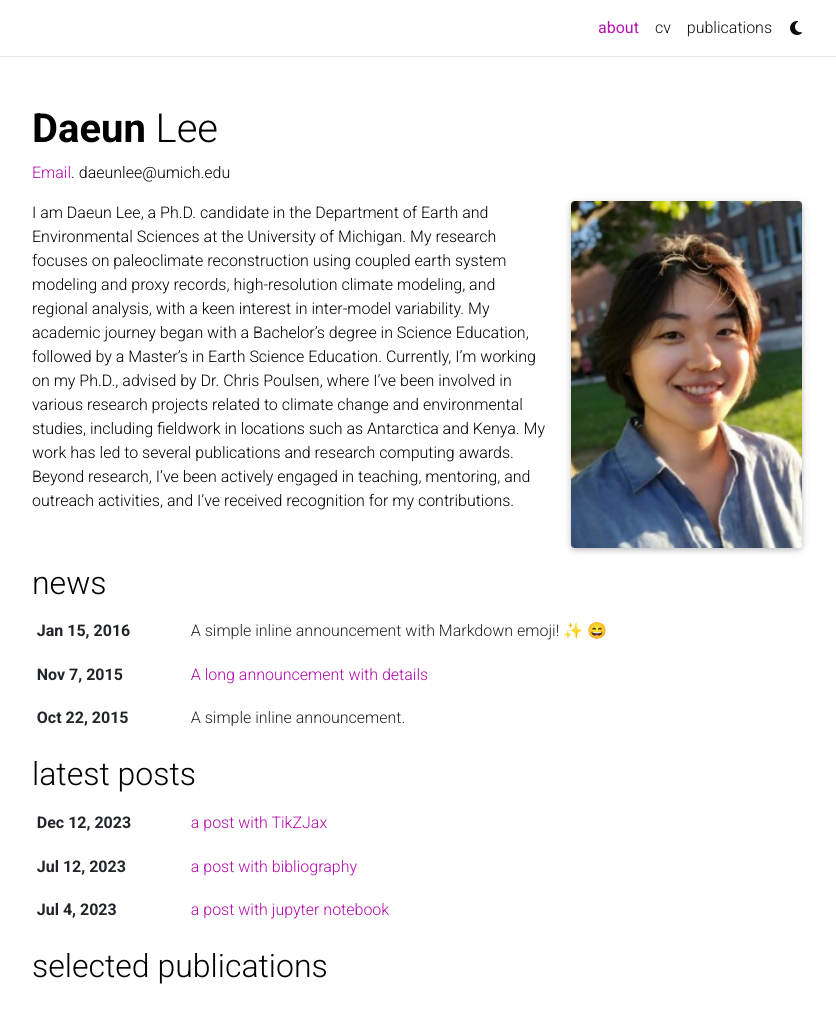
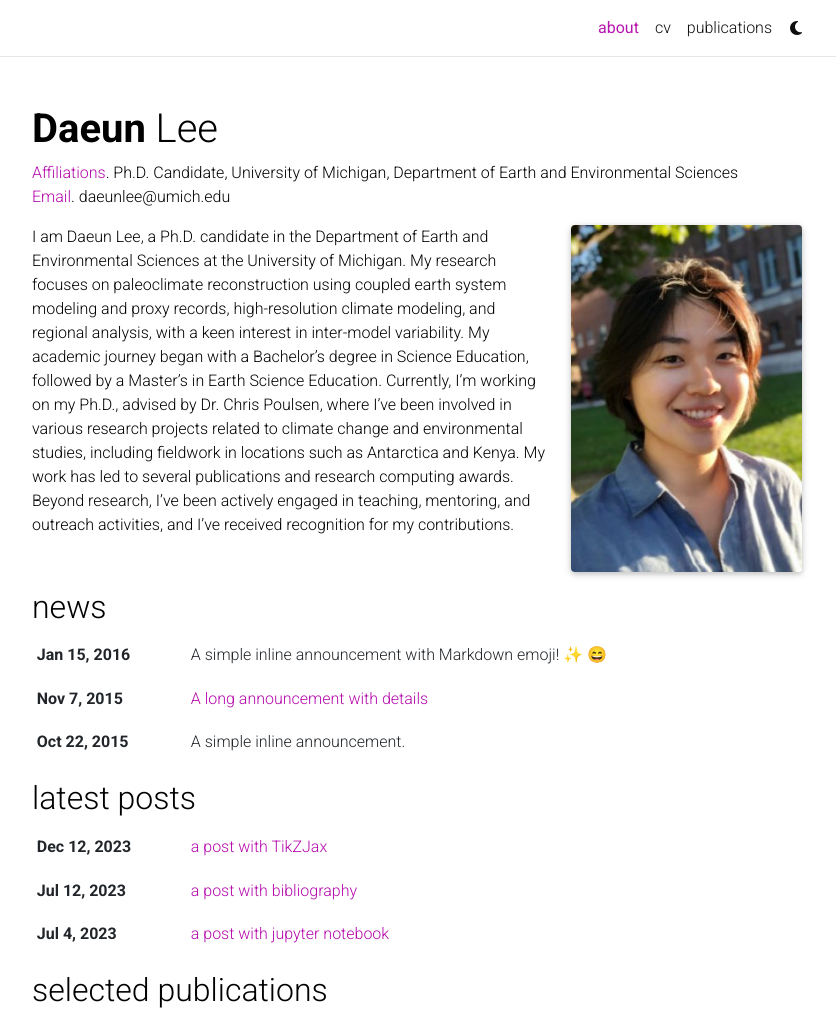
Before and after one commit to da-eun-lee/da-eun-lee.github.io, a Jekyll site: the page built from _pages/about.md, in a window 1280 px wide and 1327 px high, cut to the strip 0-1014 px from the top of the window. Shown: the whole strip, without its empty margins (223-1059 px from the left). Built offline with Jekyll 4.4.1, drawn with Linux system fonts in a browser that asks for light colours; full-size pictures stand in for the smaller copies a plugin makes; emoji names are drawn with the system emoji font; comment, search, counter and statistics services are not loaded; a style sheet for code colours, icons or effects is not loaded.

Commit message:
Update about.md

```diff
--- a/_pages/about.md
+++ b/_pages/about.md
@@ -2,8 +2,10 @@
 layout: about
 title: about
 permalink: /
-subtitle: <a href='#'>Affiliations</a>. Ph.D. Candidate, University of Michigan, Department of Earth and Environmental Sciences
-subtitle: <a href='#'>Email</a>. daeunlee@umich.edu
+subtitle: >
+  <a href='#'>Affiliations</a>. Ph.D. Candidate, University of Michigan, Department of Earth and Environmental Sciences<br>
+  <a href='#'>Email</a>. daeunlee@umich.edu
+
 profile:
   align: right
   image: dlee.jpeg
```
